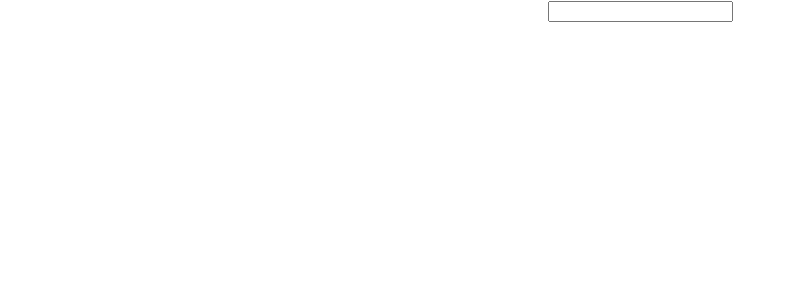
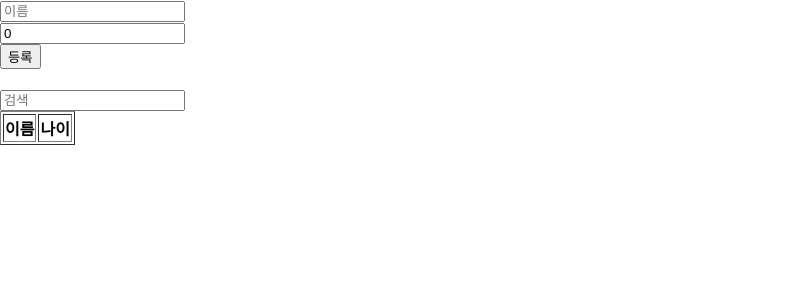
Before and after one commit to choye-sudo/react, a React (Create React App) app: page / in a window 1280 px wide. Shown: the top 300 px of the page, without its empty margins (0-796 px from the left). Built offline with nearby package versions, Linux system fonts and the light colour scheme.

Commit message:
homework2

```diff
--- a/package.json
+++ b/package.json
@@ -9,6 +9,7 @@
     "react": "^18.3.1",
     "react-dom": "^18.3.1",
     "react-scripts": "5.0.1",
+    "recoil": "^0.7.7",
     "web-vitals": "^2.1.4"
   },
   "scripts": {
--- a/src/App.jsx
+++ b/src/App.jsx
@@ -1,30 +1,106 @@
-import logo from './logo.svg';
-import './App.css';
-import { useState } from 'react';
-//component .jsx
-function App() {
-  const [state, setState] = useState({color: "red", name:"", log: []});
-  const onChangeHandler = (e) => {
-    const {name, value} = e.target;
-    if(name === "name") return setState({...state, [name]:value, log:[...state.log, value]})
-    setState({...state, [name]:value})
-  }
-  console.log(state)
+import { useState } from "react";
+
+const init = { name: "", age: 0 };
+const Person = () => {
+  const [person, setPerson] = useState({ ...init });
+  const [people, setPeople] = useState([]);
+  const [search, setSearch] = useState("");
+  const [sortKey, setSortKey] = useState(""); // 정렬 기준
+  const [sortOrder, setSortOrder] = useState("asc"); // 정렬 순서 (asc: 오름차순, desc: 내림차순)
+
+  const onChangePerson = (e) => {
+    const { name, value } = e.target;
+    setPerson({ ...person, [name]: value });
+  };
+
+  const onSubmit = () => {
+    setPerson({ ...init });
+    setPeople([...people, { ...person }]);
+  };
+
+  const handleSort = (key) => {
+    if (sortKey === key) {
+      // 이미 같은 키로 정렬 중이면 순서를 반대로 변경
+      setSortOrder(sortOrder === "asc" ? "desc" : "asc");
+    } else {
+      // 새로운 정렬 기준으로 변경
+      setSortKey(key);
+      setSortOrder("asc"); // 기본 오름차순으로 설정
+    }
+  };
+
+  const updatePerson = () =>{
+
+  };
+
+  const deletePerson = () =>{
+
+  };
+
   return (
-    <div className="App">
-      <input
-      type='color'
-      name='color'
-      onChange={onChangeHandler} />
-      <div
-      style={{
-        width:"100px"
-      , height:"100px"
-      , backgroundColor: state.color}}/>
-      <input name="name" onChange={onChangeHandler} value={state.name}/>
-      {state.log.map((value)=> <div> {value}</div>)}
+    <div>
+      <div>
+        <input
+          name="name"
+          value={person.name}
+          onChange={onChangePerson}
+          placeholder="이름"
+        />
+      </div>
+      <div>
+        <input
+          name="age"
+          type="number"
+          value={person.age}
+          onChange={onChangePerson}
+          placeholder="나이"
+        />
+      </div>
+      <div>
+        <button onClick={onSubmit}>등록</button>
+      </div>
+      <br />
+      <input onChange={(e) => setSearch(e.target.value)} placeholder="검색" />
+
+      <table border={1}>
+        <thead>
+          <tr>
+            {/* 클릭하면 정렬 기준을 name으로 변경 */}
+            <th onClick={() => handleSort("name")}>
+              이름 {sortKey === "name" && (sortOrder === "asc" ? "▲" : "▼")}
+            </th>
+            {/* 클릭하면 정렬 기준을 age로 변경 */}
+            <th onClick={() => handleSort("age")}>
+              나이 {sortKey === "age" && (sortOrder === "asc" ? "▲" : "▼")}
+            </th>
+          </tr>
+        </thead>
+        <tbody>
+          {people
+            .filter(({ name }) => name.includes(search)) // 검색어 필터링
+            .sort((a, b) => {
+              // 정렬 기준에 따른 정렬 처리
+              if (sortKey === "name") {
+                return sortOrder === "asc"
+                  ? a.name.localeCompare(b.name)
+                  : b.name.localeCompare(a.name);
+              } else if (sortKey === "age") {
+                return sortOrder === "asc" ? a.age - b.age : b.age - a.age;
+              }
+              return 0; // 정렬 기준이 없으면 그대로 반환
+            })
+            .map(({ name, age }, index) => (
+              <tr key={index}>
+                <td>{name}</td>
+                <td>{age}</td>
+                <td><button onClick={() => updatePerson(name, age)}>수정</button></td>
+                <td><button onClick={() => deletePerson(name)}>삭제</button></td>
+              </tr>
+            ))}
+        </tbody>
+      </table>
     </div>
   );
-}
+};
 
-export default App;
+export default Person;
--- a/src/Test2.jsx
+++ /dev/null
@@ -1,25 +0,0 @@
-// 컴포넌트를 만들 땐 무조건 대문자를 써준다. 컴포넌트는 하나의 태그라고 생각해도 좋음
-
-import logo from './logo.svg';
-import './App.css';
-import { useState } from 'react';
-import Log from './Log'
-
-const Test2 = () =>{
-    const [txt, setTxt] = useState("");
-    const [logs, setLogs] = useState([]);
-
-    const onChangeTxt = (e) => {
-        setTxt(e.target.value);
-        setLogs([...logs, e.target.value]);
-    }
-    return (
-        <div className="Test2">
-            <input name="text" onChange={onChangeTxt}/>
-            <Log />
-            {logs.map((str, i) => i%2 === 0 && <Log i={i} str = {str}/>)}
-        </div>
-    );
-}
-
-export default Test2;
--- a/src/index.js
+++ b/src/index.js
@@ -2,13 +2,12 @@ import React from 'react';
 import ReactDOM from 'react-dom/client';
 import './index.css';
 import App from './App';
-import Test2 from './Test2';
 import reportWebVitals from './reportWebVitals';
 
 const root = ReactDOM.createRoot(document.getElementById('root'));
 root.render(
   <React.StrictMode>
-    <Test2 />
+    <App />
   </React.StrictMode>
 );
 
```
Also changed, not shown: src/Operation.jsx (deleted), 1 other file (tests, documents, lock files or other folders).
